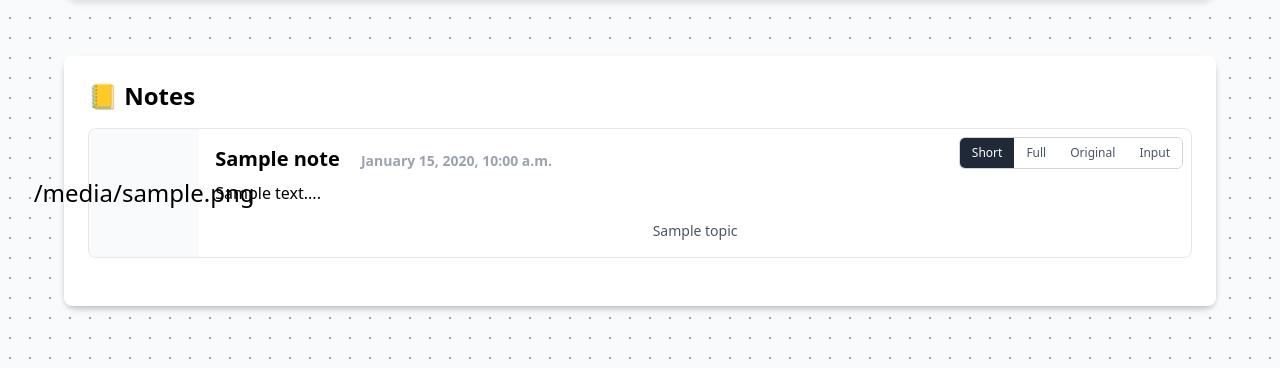
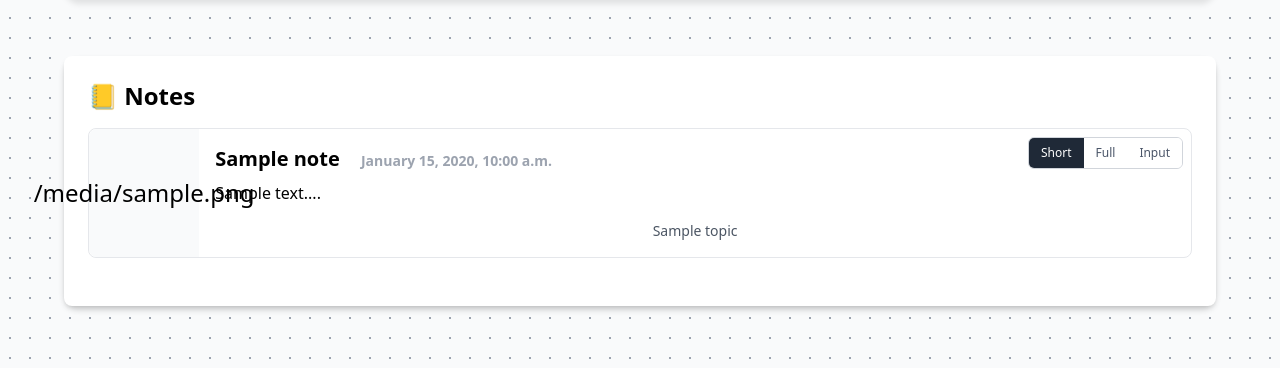
Before and after one commit to michaelhelcig/contextlynx, a Django app: template app/contextlynx/core/templates/core/notes_list.html in a window 1280 px wide. Shown: the part 72-440 px from the top of the page. Run offline with Django 5.2, Linux system fonts and the light colour scheme; the template is opened without the code that fills it: most values are stand-ins (such as "Sample title", 1, 10 or a date in 2020); some libraries are stand-ins or nearby versions.

Commit message:
chore: hide Original view

```diff
--- a/app/contextlynx/core/templates/core/note_detail.html
+++ b/app/contextlynx/core/templates/core/note_detail.html
@@ -52,7 +52,7 @@
     <div class="picker-container mb-4 flex justify-center">
         <button class="picker-option active" onclick="showContent(this, 'short')">Short</button>
         <button class="picker-option" onclick="showContent(this, 'full')">Full</button>
-        <button class="picker-option" onclick="showContent(this, 'original')">Original</button>
+        <!-- <button class="picker-option" onclick="showContent(this, 'original')">Original</button> -->
         <button class="picker-option" onclick="showContent(this, 'input')">Input</button>
     </div>
 
@@ -74,10 +74,11 @@
             {{ note.data_sanitized_md|markdown_to_html|safe }}
         </div>
 
-        <!-- Original View (Hidden by default) -->
+        <!-- Original View (Hidden by default)
         <div id="note-detail-content-original" class="note-detail-content hidden">
             <pre class="bg-gray-100 p-4 rounded overflow-x-auto break-all whitespace-pre-wrap">{{ note.data_raw }}</pre>
         </div>
+        -->
 
         <!-- Input View (Hidden by default) -->
         <div id="note-detail-content-input" class="note-detail-content hidden">
--- a/app/contextlynx/core/templates/core/note_item.html
+++ b/app/contextlynx/core/templates/core/note_item.html
@@ -16,7 +16,7 @@
             <div class="picker-container absolute top-2 right-2" data-index="{{ counter }}">
                 <button class="picker-option active" onclick="showContent(this, 'short')">Short</button>
                 <button class="picker-option" onclick="showContent(this, 'full')">Full</button>
-                <button class="picker-option" onclick="showContent(this, 'original')">Original</button>
+                <!-- <button class="picker-option" onclick="showContent(this, 'original')">Original</button> -->
                 <button class="picker-option" onclick="showContent(this, 'input')">Input</button>
             </div>
 
@@ -37,10 +37,11 @@
                 {{ note.data_sanitized_md|markdown_to_html|safe }}
             </div>
 
-            <!-- Ensure the "Original" content does not overflow the markdown window -->
+            <!-- Ensure the "Original" content does not overflow the markdown window
             <div id="note-content-original-{{ counter }}" class="note-content hidden">
                 <pre class="bg-gray-100 p-4 rounded overflow-x-auto break-all whitespace-pre-wrap">{{ note.data_raw }}</pre>
             </div>
+             -->
 
             <!-- Ensure the "Input" content does not overflow the markdown window too -->
             <div id="note-content-input-{{ counter }}" class="note-content hidden">
```
